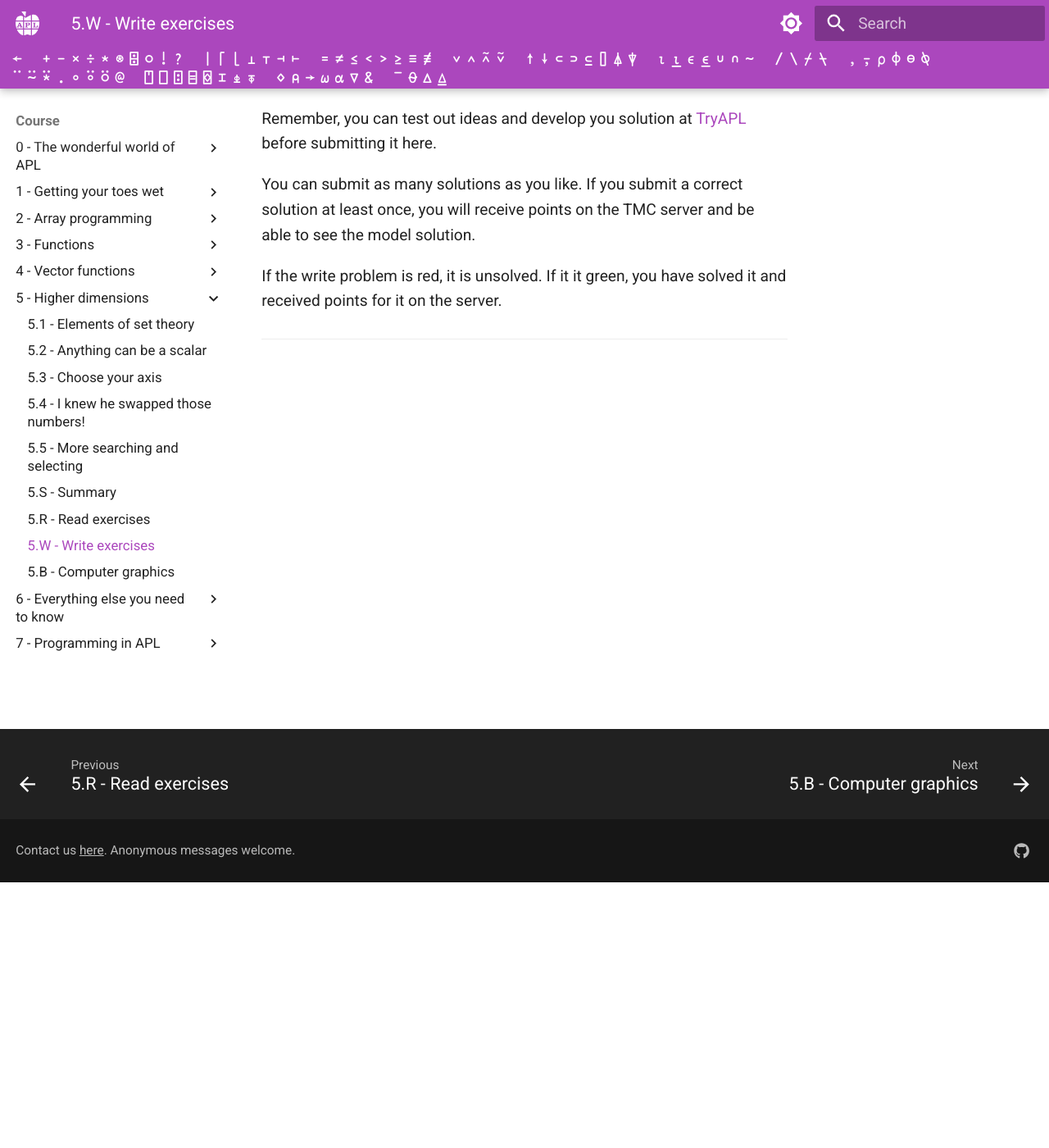
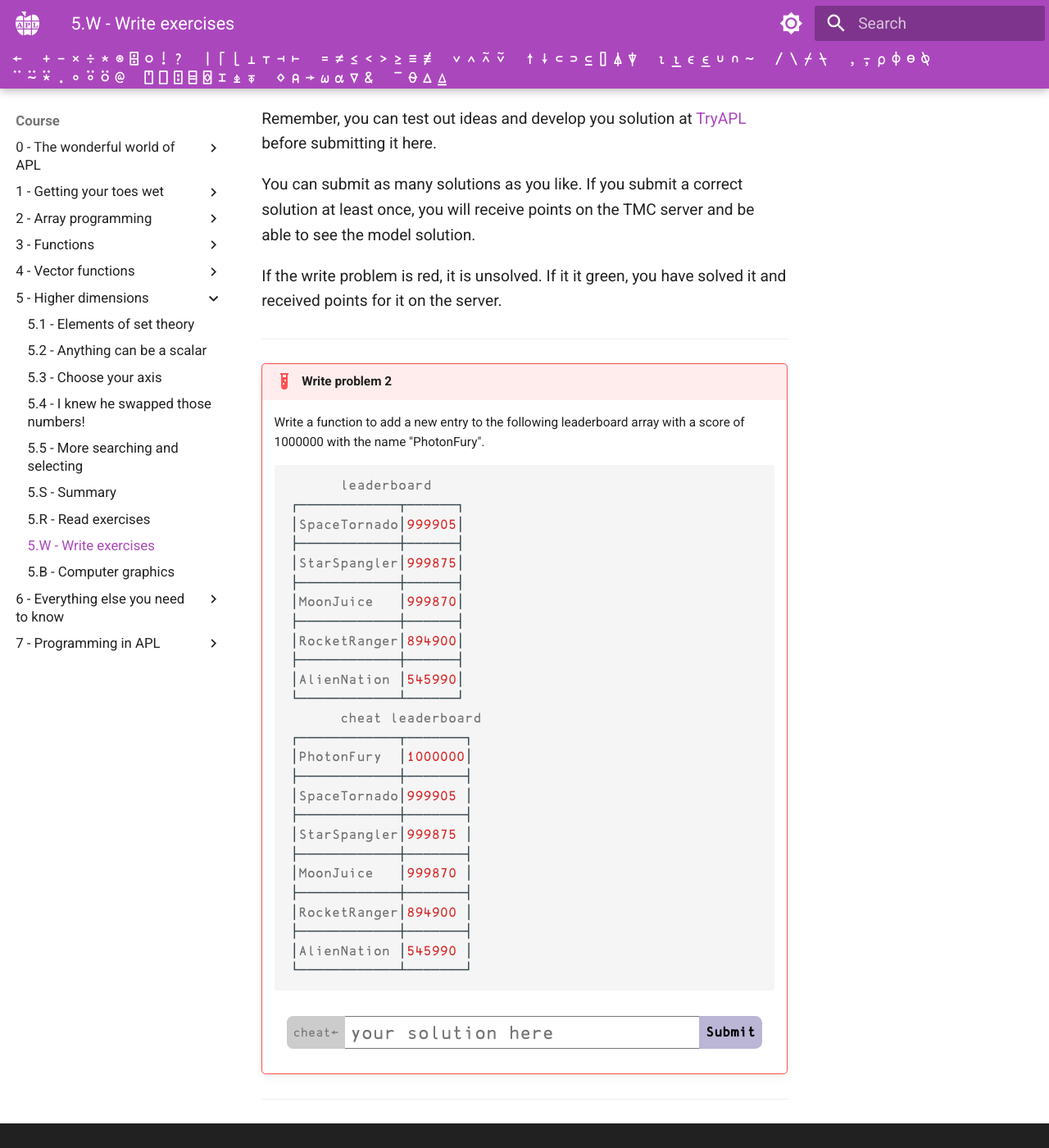
Before and after one commit to APLMOOC/APLMOOC, an MkDocs documentation site: the page built from docs/course/ch5/write.md, in a window 1280 px wide and 1400 px high, scrolled down 324 px. Shown: the whole window at 82% size. Built offline with MkDocs 1.6.1 and Material for MkDocs 9.7.7, drawn with Linux system fonts in a browser that asks for light colours; some web fonts are replaced; a script that is not in the unit is left out.

Commit message:
Add chapter 5 write problem 2

````diff
--- a/docs/course/ch5/write.md
+++ b/docs/course/ch5/write.md
@@ -13,3 +13,47 @@ If you submit a correct solution at least once, you will receive points on the T
 If the write problem is red, it is unsolved. If it it green, you have solved it and received points for it on the server.
 
 ---
+
+
+!!! write-problem "Write problem 2"
+
+    Write a function to add a new entry to the following leaderboard array with a score of 1000000 with the name "PhotonFury".
+
+    ```apl
+          leaderboard
+    ┌────────────┬──────┐
+    │SpaceTornado│999905│
+    ├────────────┼──────┤
+    │StarSpangler│999875│
+    ├────────────┼──────┤
+    │MoonJuice   │999870│
+    ├────────────┼──────┤
+    │RocketRanger│894900│
+    ├────────────┼──────┤
+    │AlienNation │545990│
+    └────────────┴──────┘
+          cheat leaderboard
+    ┌────────────┬───────┐
+    │PhotonFury  │1000000│
+    ├────────────┼───────┤
+    │SpaceTornado│999905 │
+    ├────────────┼───────┤
+    │StarSpangler│999875 │
+    ├────────────┼───────┤
+    │MoonJuice   │999870 │
+    ├────────────┼───────┤
+    │RocketRanger│894900 │
+    ├────────────┼───────┤
+    │AlienNation │545990 │
+    └────────────┴───────┘
+    ```
+
+
+    <div class="problem">
+        <span class="problemspan">cheat←</span>
+        <input class="probleminput" type="text" id="input_ch5_p2" placeholder="your solution here">
+        <button class="problembutton" onclick="submit_problem('ch5_p2', 2)">Submit</button>
+    </div>
+    <p id="feedback_ch5_p2" style="color: red"></p>
+
+---
````
